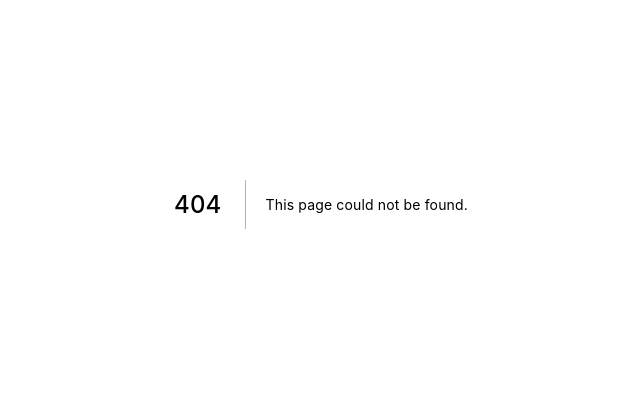
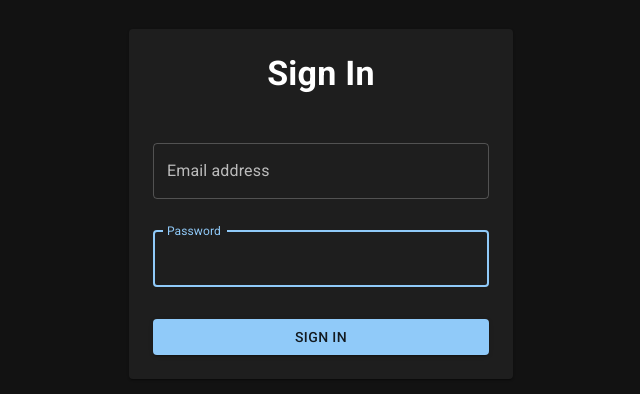
Before and after one commit to bayramkzk/asin-scraper, a Next.js app: page /auth/signin in a window 1280 px wide. Before the commit this address had no page. Shown: the part 196-590 px from the top of the page, without its empty margins (319-959 px from the left). Built offline with nearby package versions, Linux system fonts and the light colour scheme.

Commit message:
Create custom sign in page

```diff
--- /dev/null
+++ b/pages/auth/signin.tsx
@@ -0,0 +1,124 @@
+import React from "react";
+import {
+  Controller as RhfController,
+  useForm,
+  SubmitHandler,
+  FieldValues,
+} from "react-hook-form";
+import { signIn } from "next-auth/react";
+import Typography from "@mui/material/Typography";
+import Box from "@mui/material/Box";
+import Button from "@mui/material/Button";
+import Paper from "@mui/material/Paper";
+import TextField from "@mui/material/TextField";
+import { useRouter } from "next/router";
+import { Alert } from "@mui/material";
+
+export default function SignInPage() {
+  const {
+    handleSubmit,
+    control,
+    setError,
+    formState: { errors },
+  } = useForm();
+  const router = useRouter();
+
+  const onSubmit: SubmitHandler<FieldValues> = async (data) => {
+    const res = await signIn("credentials", { redirect: false, ...data });
+
+    if (!res || res.error) {
+      setError("password", {
+        type: "custom",
+        message: res ? res.error : "Undefined response",
+      });
+      return;
+    }
+
+    return router.replace("/");
+  };
+
+  return (
+    <Box
+      sx={{
+        display: "flex",
+        justifyContent: "center",
+        alignItems: "center",
+        width: "100%",
+        height: "100%",
+        padding: "1rem",
+      }}
+    >
+      <Paper
+        component="form"
+        sx={{
+          display: "flex",
+          flexDirection: "column",
+          width: "24rem",
+          gap: "2rem",
+          padding: "1.5rem",
+        }}
+        onSubmit={handleSubmit(onSubmit)}
+      >
+        <Typography
+          variant="h4"
+          fontWeight={700}
+          textAlign="center"
+          marginBottom={2}
+        >
+          Sign In
+        </Typography>
+
+        <>
+          {Object.keys(errors).map((field) => (
+            <Alert severity="error">
+              {/* @ts-ignore: React hook form typing problems */}
+              {errors[field]?.message === "CredentialsSignin"
+                ? "Invalid credentials"
+                : errors[field]?.message}
+            </Alert>
+          ))}
+        </>
+
+        <RhfController
+          name={"email"}
+          control={control}
+          render={({ field: { onChange, value } }) => (
+            <TextField
+              value={value}
+              onChange={onChange}
+              autoFocus
+              id="email"
+              name="email"
+              label="Email address"
+              type="email"
+              variant="outlined"
+              fullWidth
+            />
+          )}
+        />
+
+        <RhfController
+          name={"password"}
+          control={control}
+          render={({ field: { onChange, value } }) => (
+            <TextField
+              value={value}
+              onChange={onChange}
+              autoFocus
+              id="password"
+              name="password"
+              label="Password"
+              type="password"
+              variant="outlined"
+              fullWidth
+            />
+          )}
+        />
+
+        <Button type="submit" variant="contained">
+          Sign in
+        </Button>
+      </Paper>
+    </Box>
+  );
+}
```
